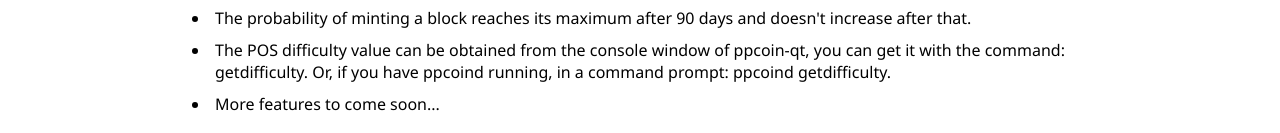
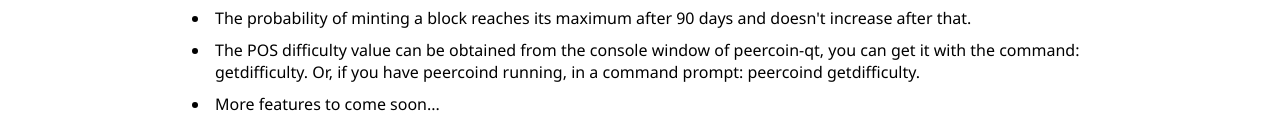
Before and after one commit to peercoin/peercoin-POSCalculator, a plain HTML site: page index.html in a window 1280 px wide. Shown: the part 283-416 px from the top of the page. Drawn offline with nearby package versions, Linux system fonts and the light colour scheme.

Commit message:
Update index.html

```diff
--- a/index.html
+++ b/index.html
@@ -61,7 +61,7 @@
                 <ul>
                     <li><label id="desc1">Enter the amount of coins you sent in a transaction, the number of days that have passed and the POS difficulty to get a readout.</label>
                     <li><label id="desc2">The probability of minting a block reaches its maximum after 90 days and doesn't increase after that.</label>
-                    <li><label id="desc3">The POS difficulty value can be obtained from the console window of ppcoin-qt, you can get it with the command: getdifficulty. Or, if you have ppcoind running, in a command prompt: ppcoind getdifficulty.</label>
+                    <li><label id="desc3">The POS difficulty value can be obtained from the console window of peercoin-qt, you can get it with the command: getdifficulty. Or, if you have peercoind running, in a command prompt: peercoind getdifficulty.</label>
                     <li><label id="desc4">More features to come soon...</label>
                 </ul>
                 <br>
```
